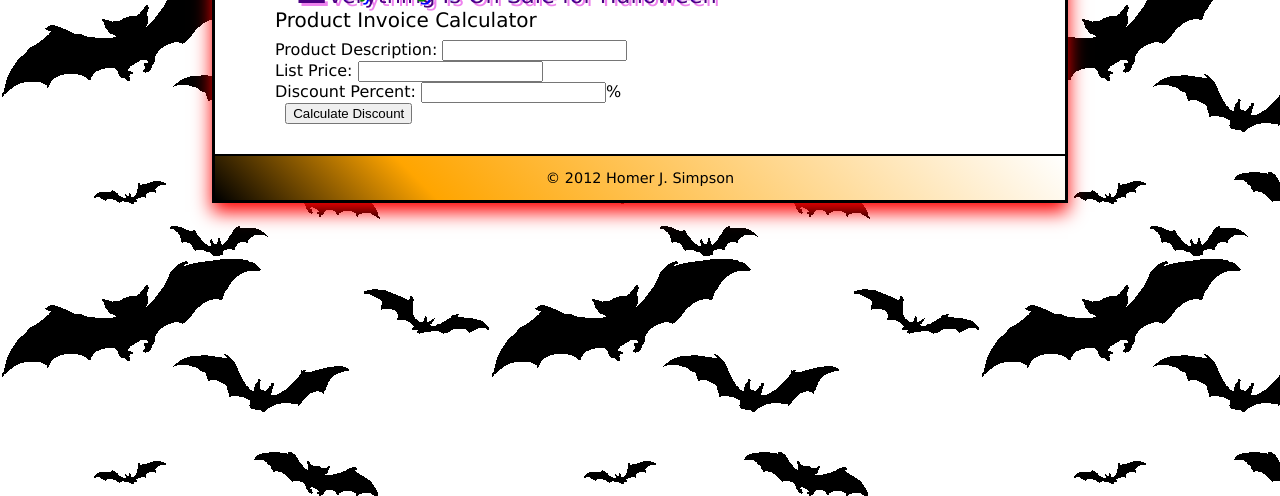
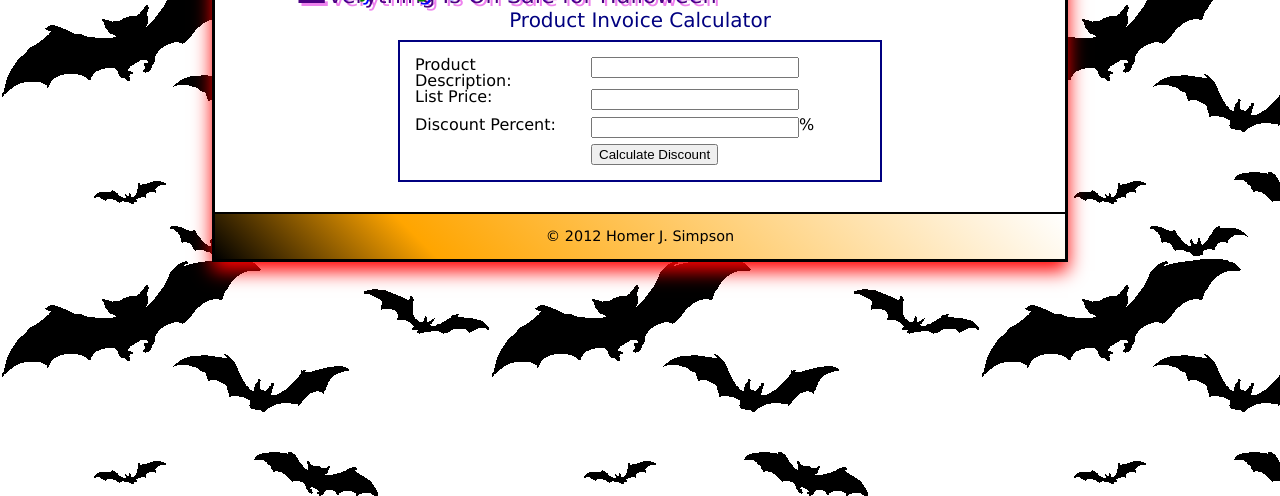
Before and after one commit to gryerson/Day06, a plain HTML site: page product_discount.html in a window 1280 px wide. Shown: the part 304-800 px from the top of the page. Drawn offline with Linux system fonts and the light colour scheme.

Commit message:
second commit

```diff
--- a/product_discount.html
+++ b/product_discount.html
@@ -7,6 +7,50 @@
 	<link rel="shortcut icon" href="images/homer.ico" />
 	<link rel="stylesheet" href="css/reset.css" />
 	<link rel="stylesheet" href="css/main.css" />
+	<style>
+		/* Layout */
+
+		form {
+			width: 450px;
+			margin: 0 auto;
+			padding: 15px;
+		}
+
+		label {
+			width: 10em;
+			padding-right: 1em;
+			float: left;
+		}
+
+		#data input {
+			float: left;
+			width: 15em;
+			margin-bottom: .5em;
+		}
+
+		#button input {
+			float: left;
+			margin-bottom: .5em;
+		}
+
+		br {
+			clear: left;
+		}
+
+		#mainContent {
+			text-align: center;
+		}
+
+		/* Presentation */
+
+		form {
+			border: 2px solid navy;
+		}
+
+		#mainContent {
+			color: navy;
+		}
+	</style>
 </head>
 
 <body>
```
Also changed, not shown: css/main.css (+0 -63 lines).
